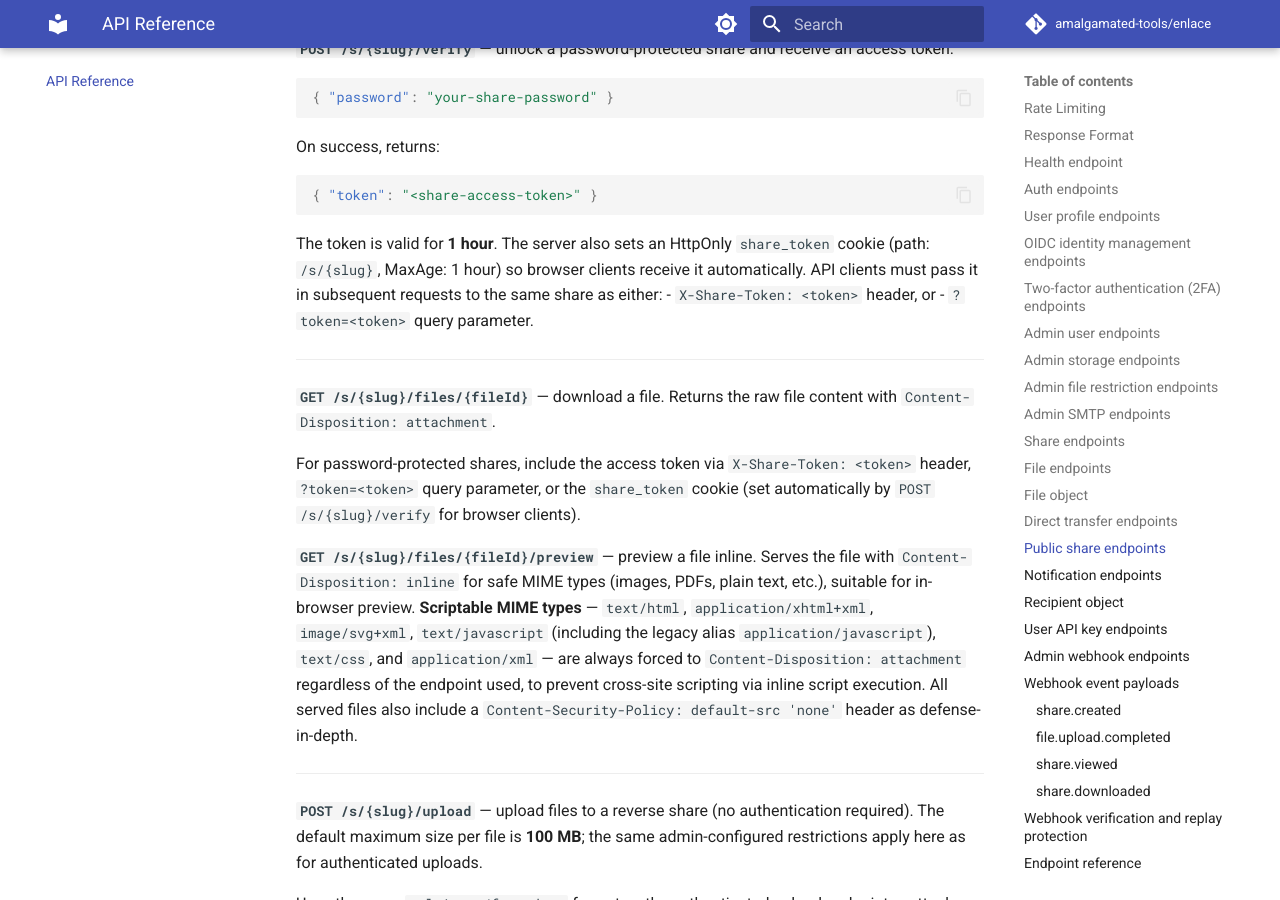
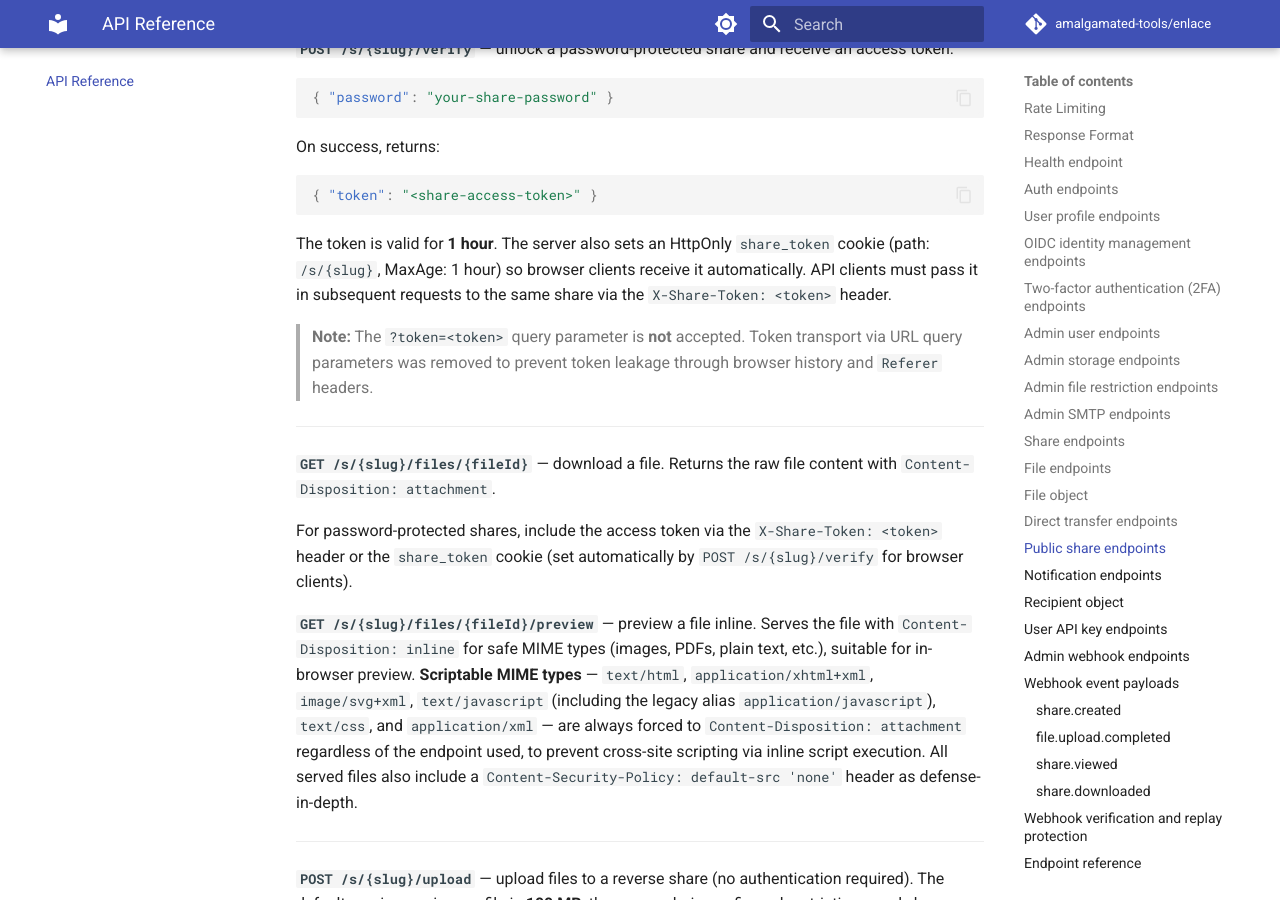
Before and after one commit to amalgamated-tools/enlace, an MkDocs documentation site: the page built from docs/api.md, in a window 1280 px wide and 900 px high, scrolled down 21943 px. Built offline with MkDocs 1.6.1 and Material for MkDocs 9.7.7, drawn with Linux system fonts in a browser that asks for light colours; comment, search, counter and statistics services are not loaded.

Commit message:
docs: remove stale ?token= query param from share access token docs
The share access token query parameter transport (?token=<token>) was
removed for security in PR #118 to prevent token leakage via browser
history and Referer headers.

Update docs/api.md to remove the two references to ?token= as a valid
way to pass share access tokens, replacing them with the two supported
methods: X-Share-Token header and share_token cookie. Add an explicit
note in the POST /s/{slug}/verify section to help API client authors
avoid the pitfall.

Co-authored-by: Copilot <223556219+Copilot@users.noreply.github.com>

````diff
--- a/docs/api.md
+++ b/docs/api.md
@@ -685,15 +685,15 @@ On success, returns:
 { "token": "<share-access-token>" }
 ```
 
-The token is valid for **1 hour**. The server also sets an HttpOnly `share_token` cookie (path: `/s/{slug}`, MaxAge: 1 hour) so browser clients receive it automatically. API clients must pass it in subsequent requests to the same share as either:
-- `X-Share-Token: <token>` header, or
-- `?token=<token>` query parameter.
+The token is valid for **1 hour**. The server also sets an HttpOnly `share_token` cookie (path: `/s/{slug}`, MaxAge: 1 hour) so browser clients receive it automatically. API clients must pass it in subsequent requests to the same share via the `X-Share-Token: <token>` header.
+
+> **Note:** The `?token=<token>` query parameter is **not** accepted. Token transport via URL query parameters was removed to prevent token leakage through browser history and `Referer` headers.
 
 ---
 
 **`GET /s/{slug}/files/{fileId}`** — download a file. Returns the raw file content with `Content-Disposition: attachment`.
 
-For password-protected shares, include the access token via `X-Share-Token: <token>` header, `?token=<token>` query parameter, or the `share_token` cookie (set automatically by `POST /s/{slug}/verify` for browser clients).
+For password-protected shares, include the access token via the `X-Share-Token: <token>` header or the `share_token` cookie (set automatically by `POST /s/{slug}/verify` for browser clients).
 
 **`GET /s/{slug}/files/{fileId}/preview`** — preview a file inline. Serves the file with `Content-Disposition: inline` for safe MIME types (images, PDFs, plain text, etc.), suitable for in-browser preview. **Scriptable MIME types** — `text/html`, `application/xhtml+xml`, `image/svg+xml`, `text/javascript` (including the legacy alias `application/javascript`), `text/css`, and `application/xml` — are always forced to `Content-Disposition: attachment` regardless of the endpoint used, to prevent cross-site scripting via inline script execution. All served files also include a `Content-Security-Policy: default-src 'none'` header as defense-in-depth.
 
````
